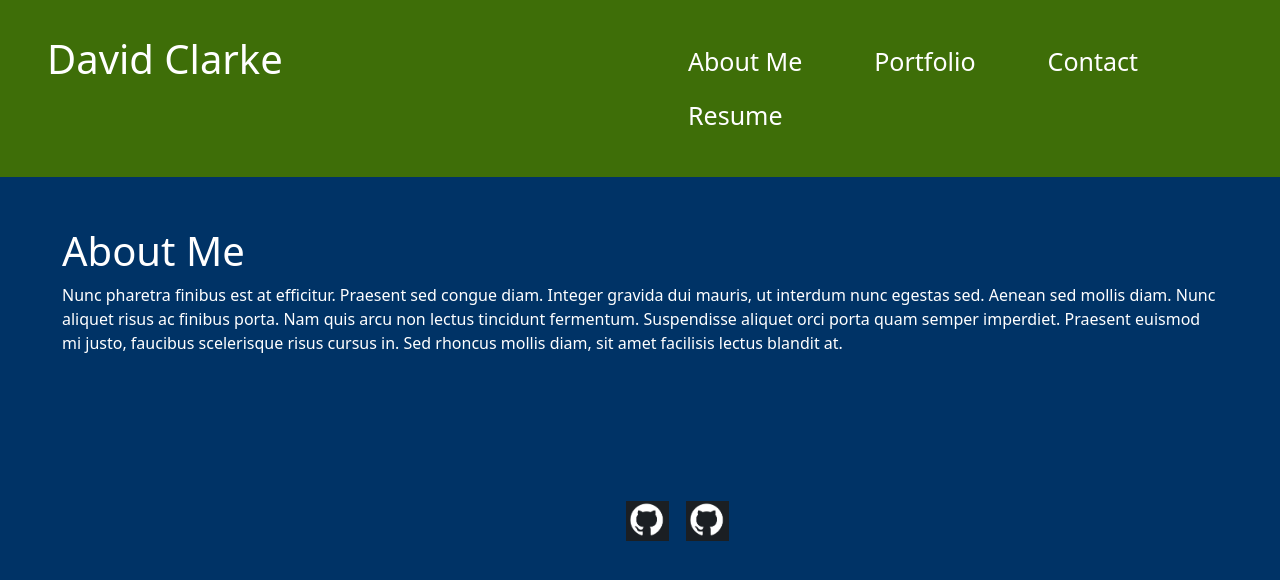
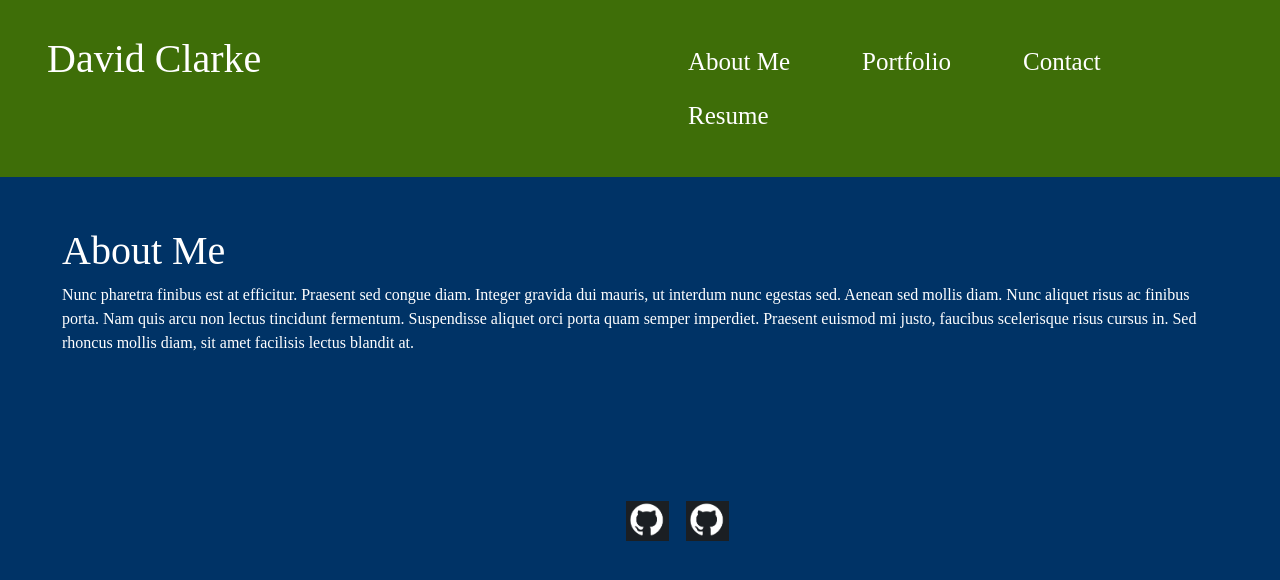
Before and after one commit to dhclarke99/react-portfolio, a React (Create React App) app: page / in a window 1280 px wide. Shown: the top 580 px of the page. Built offline with nearby package versions, Linux system fonts and the light colour scheme.

Commit message:
added font styles

```diff
--- a/src/styles/style.css
+++ b/src/styles/style.css
@@ -23,7 +23,7 @@ body {
     min-height: 100%;
     margin: 0;
     background: #003366;
-
+    --bs-body-font-family: "Lucida Handwriting", Cursive;
 }
 
 .container {
@@ -34,7 +34,8 @@ body {
 header {
     min-width: 100%;
     background-color: rgb(62, 110, 8);
-    padding: 35px
+    padding: 35px;
+    --bs-body-font-weight: 100px
 }
 
 footer {
```
